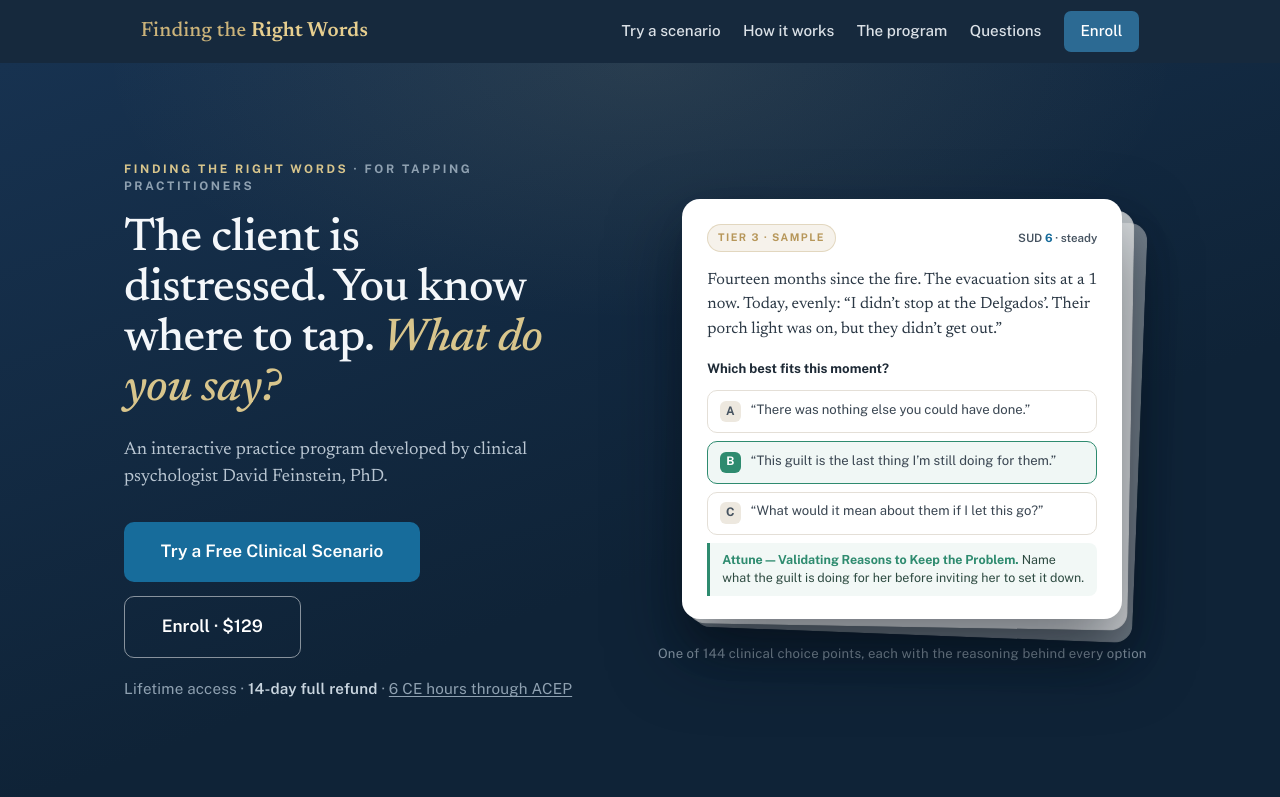
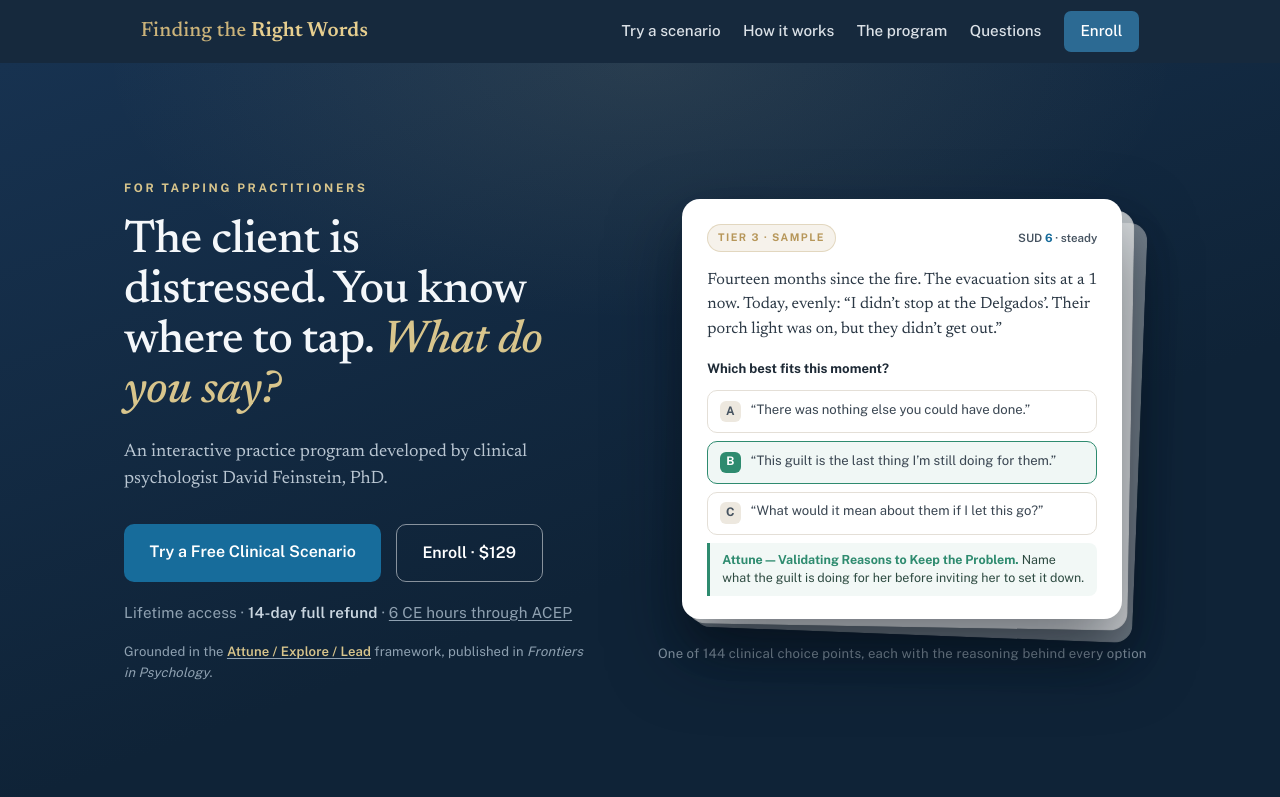
Before and after one commit to c0de-mule/frw-practice-program, an Astro site in the folder site/: page / in a window 1280 px wide. Shown: the top 797 px of the page. Built offline with nearby package versions, Linux system fonts and the light colour scheme; Astro itself is replaced by a stand-in of ours.

Commit message:
Hero refinements: drop duplicate name, restore Frontiers line, equal buttons
- Eyebrow is now just "For tapping practitioners" (the brand name was
  repeated in the nav and the eyebrow)
- Restore David's "Attune / Explore / Lead ... Frontiers in Psychology"
  credibility line, which the rebuild had dropped
- Hero CTA buttons sit side by side at equal height (they were wrapping
  to two rows at unequal widths)

Co-Authored-By: Claude Opus 4.8 <noreply@anthropic.com>

```diff
--- a/site/src/fragments/info.body.html
+++ b/site/src/fragments/info.body.html
@@ -1,7 +1,7 @@
 <header class="hero">
   <div class="wrap hero-grid">
     <div class="hero-copy">
-      <p class="hero-eyebrow">Finding the Right Words <span>· for tapping practitioners</span></p>
+      <p class="hero-eyebrow">For tapping practitioners</p>
       <h1 class="hook-h">The client is distressed. You know where to tap. <em>What do you say?</em></h1>
       <p class="hook-sub">An interactive practice program developed by clinical psychologist David Feinstein, PhD.</p>
       <div class="cta-row">
@@ -9,6 +9,7 @@
         <a class="btn ghost big" href="#enroll">Enroll · $129</a>
       </div>
       <p class="hero-assure">Lifetime access · <b>14-day full refund</b> · <a href="#ce">6 CE hours through ACEP</a></p>
+      <p class="hero-frontiers">Grounded in the <a href="https://energytapping.com/wordingstudy" target="_blank" rel="noopener"><b>Attune / Explore / Lead</b></a> framework, published in <i>Frontiers in Psychology</i>.</p>
     </div>
     <div class="hero-viz">
       <div class="hero-card-stack">
--- a/site/src/fragments/info.css
+++ b/site/src/fragments/info.css
@@ -472,8 +472,12 @@ footer .fbar{display:flex;flex-direction:column;align-items:center;gap:.4rem;tex
 .hero .hook-h em{font-style:italic;color:var(--brass);font-weight:500}
 .hero .hook-sub{font-family:var(--serif);font-size:1.12rem;line-height:1.5;color:#B9C6D2;max-width:30rem;margin:0 0 2rem}
 .hero .hero-copy .cta-row{display:flex;gap:.9rem;flex-wrap:wrap;justify-content:flex-start;margin:0 0 1.2rem}
+.hero .hero-copy .cta-row .btn{font-size:1rem;padding:.92rem 1.6rem;white-space:nowrap}
 .hero .hero-copy .hero-assure{text-align:left;margin:0;color:#8FA1B1}
 .hero .hero-copy .hero-assure b{color:#C9D5DF}
+.hero .hero-copy .hero-frontiers{text-align:left;margin:1rem 0 0;font-size:.82rem;color:#8FA1B1;letter-spacing:.01em}
+.hero .hero-copy .hero-frontiers a{color:inherit;text-decoration:underline;text-underline-offset:2px}
+.hero .hero-copy .hero-frontiers b{color:var(--brass);font-weight:600}
 
 .hero .hero-viz{position:relative;display:flex;flex-direction:column;align-items:center}
 .hero .hero-card-stack{position:relative;width:100%;max-width:440px}
```
